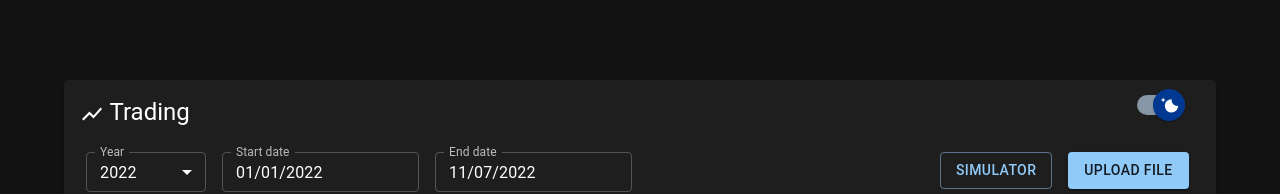
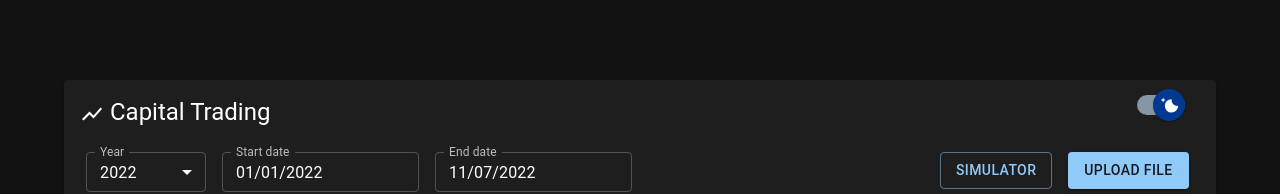
Before and after one commit to aleksi1/capital_trading, a React (Create React App) app: page /#/ in a window 1280 px wide. Shown: the top 194 px of the page. Built offline with nearby package versions, Linux system fonts and the light colour scheme.

Commit message:
Changed name

```diff
--- a/src/Pages/Trading.tsx
+++ b/src/Pages/Trading.tsx
@@ -118,13 +118,13 @@ const Trading = () => {
     <Container maxWidth="lg" sx={{ mt: 10 }}>
       <Card sx={{ marginBottom: '10px', maxWidth: '100%' }}>
         <Grid container spacing={2}>
-          <Grid md={2}>
+          <Grid md={4}>
             <Typography sx={{ m: 2 }} variant="h5" component="div">
               <ShowChartIcon sx={{ verticalAlign: 'middle' }} />
-              {' Trading'}
+              {' Capital Trading'}
             </Typography>
           </Grid>
-          <Grid md={8} />
+          <Grid md={6} />
           <Grid md={2}>
             <Grid container justifyContent="flex-end">
               <DarkModeSwitch />
```
